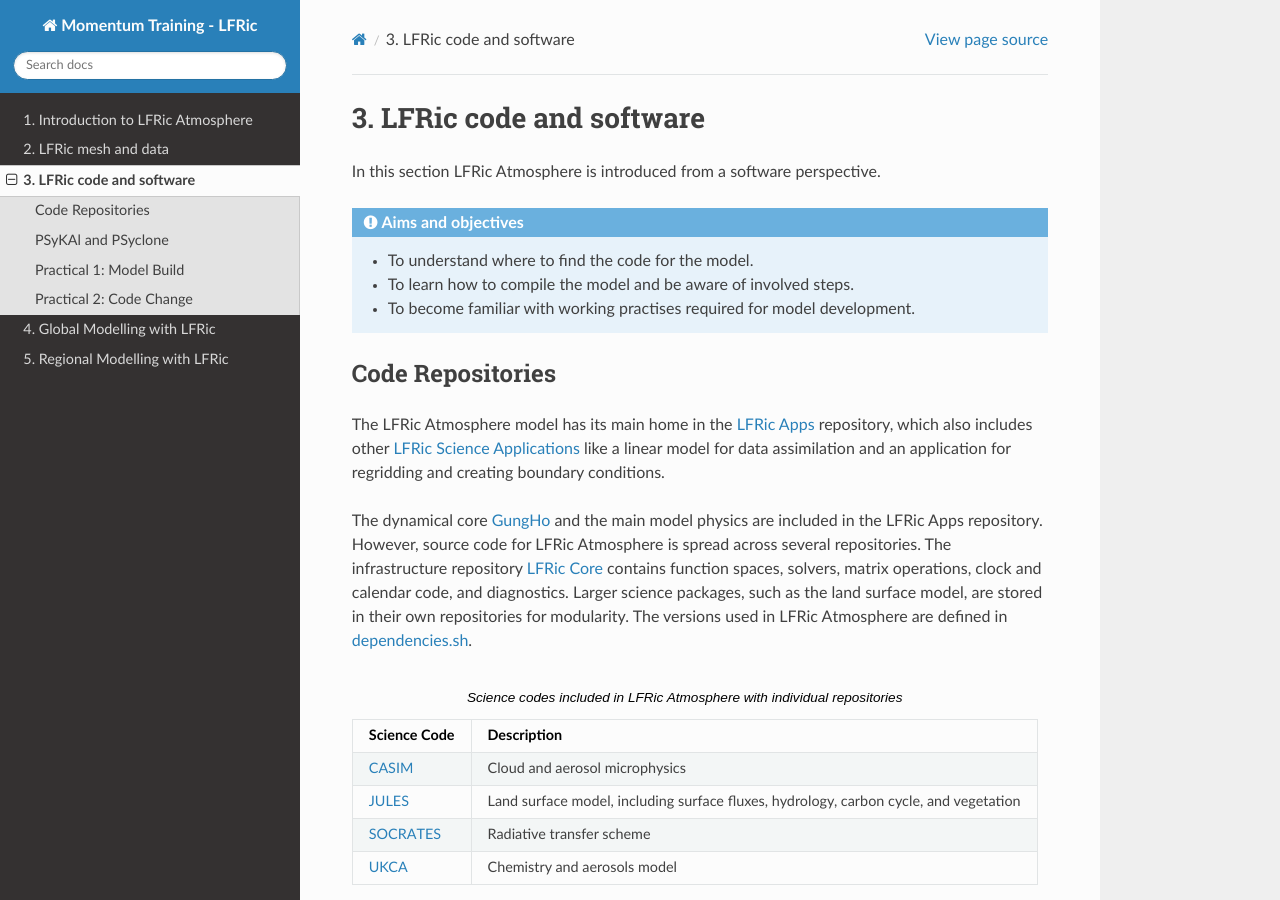
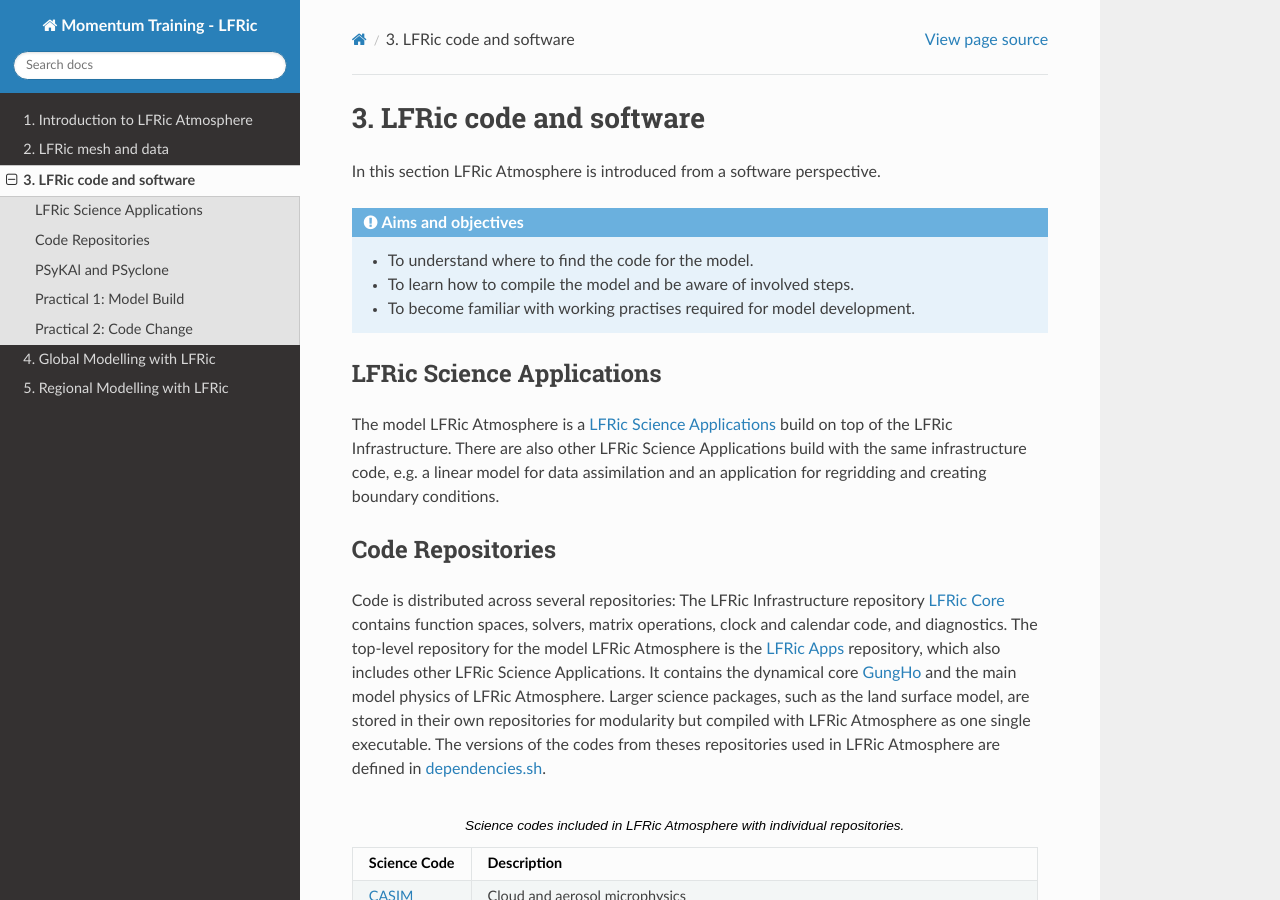
Before and after one commit to MetOffice/LFRic-Atmosphere-Training, a Sphinx documentation site: the page built from source/lfric_code/index.rst, in a window 1280 px wide and 900 px high. Built offline with Sphinx 7.4.7 and the Read the Docs theme 3.1.0, drawn with Linux system fonts in a browser that asks for light colours.

Commit message:
introduce section about LFRic Science Applications, reword repository section

```diff
--- a/source/lfric_code/index.rst
+++ b/source/lfric_code/index.rst
@@ -13,13 +13,16 @@ In this section LFRic Atmosphere is introduced from a software perspective.
    * To learn how to compile the model and be aware of involved steps.
    * To become familiar with working practises required for model development.
 
+
+LFRic Science Applications
+---------------------------
+The model LFRic Atmosphere is a `LFRic Science Applications <https://code.metoffice.gov.uk/trac/lfric_apps/browser/main/trunk/applications>`_ build on top of the LFRic Infrastructure. There are also other LFRic Science Applications build with the same infrastructure code, e.g. a linear model for data assimilation and an application for regridding and creating boundary conditions.
+
 Code Repositories
 -----------------
-The LFRic Atmosphere model has its main home in the `LFRic Apps <https://code.metoffice.gov.uk/trac/lfric_apps>`_ repository, which also includes other `LFRic Science Applications <https://code.metoffice.gov.uk/trac/lfric_apps/browser/main/trunk/applications>`_ like a linear model for data assimilation and an application for regridding and creating boundary conditions.
+Code is distributed across several repositories: The LFRic Infrastructure repository `LFRic Core <https://code.metoffice.gov.uk/trac/lfric>`_ contains function spaces, solvers, matrix operations, clock and calendar code, and diagnostics. The top-level repository for the model LFRic Atmosphere is the `LFRic Apps <https://code.metoffice.gov.uk/trac/lfric_apps>`_ repository, which also includes other LFRic Science Applications. It contains the dynamical core `GungHo <https://www.metoffice.gov.uk/research/news/2019/gungho-and-lfric>`_ and the main model physics of LFRic Atmosphere. Larger science packages, such as the land surface model, are stored in their own repositories for modularity but compiled with LFRic Atmosphere as one single executable. The versions of the codes from theses repositories used in LFRic Atmosphere are defined in `dependencies.sh <https://code.metoffice.gov.uk/trac/lfric_apps/browser/main/trunk/dependencies.sh>`_.
 
-The dynamical core `GungHo <https://www.metoffice.gov.uk/research/news/2019/gungho-and-lfric>`_ and the main model physics are included in the LFRic Apps repository. However, source code for LFRic Atmosphere is spread across several repositories. The infrastructure repository `LFRic Core <https://code.metoffice.gov.uk/trac/lfric>`_ contains function spaces, solvers, matrix operations, clock and calendar code, and diagnostics. Larger science packages, such as the land surface model, are stored in their own repositories for modularity. The versions used in LFRic Atmosphere are defined in `dependencies.sh <https://code.metoffice.gov.uk/trac/lfric_apps/browser/main/trunk/dependencies.sh>`_.
-
-.. list-table:: Science codes included in LFRic Atmosphere with individual repositories
+.. list-table:: Science codes included in LFRic Atmosphere with individual repositories.
    :header-rows: 1
 
    * - Science Code
```
